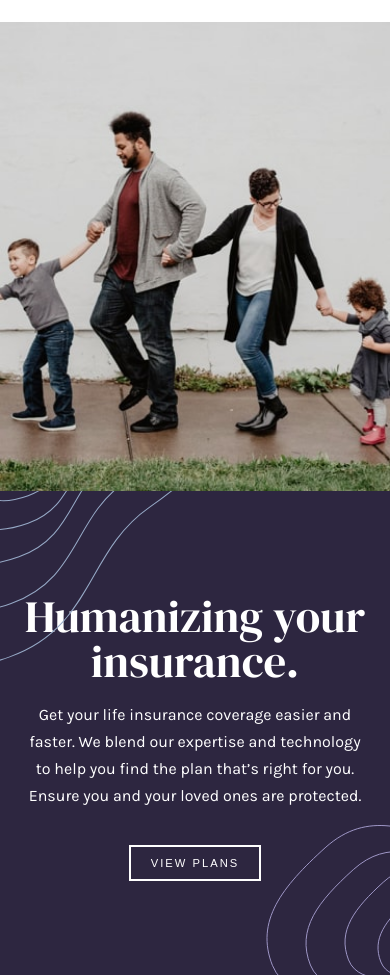
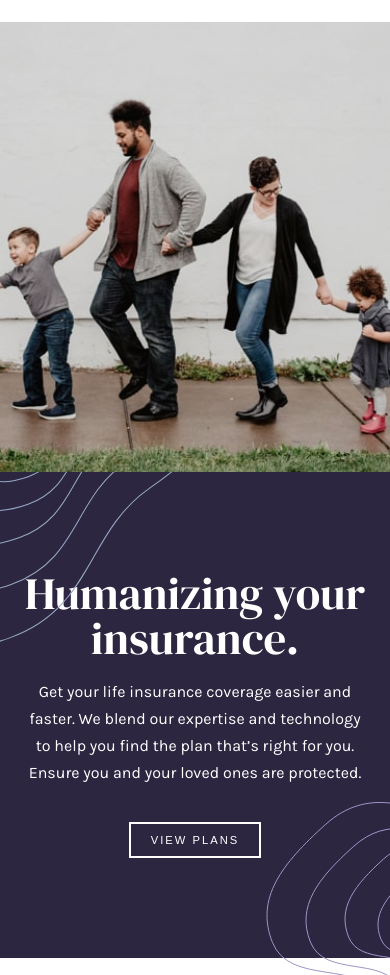
Before and after one commit to dinakonto/insure-landing-page, a website: page index.html in a window 390 px wide. Shown: the part 64-1039 px from the top of the page. Drawn offline with Linux system fonts and the light colour scheme.

Commit message:
Refactor hero-img to responsively crop better

```diff
--- a/styles/sass/styles.sass
+++ b/styles/sass/styles.sass
@@ -94,9 +94,13 @@ button.btn-smaller
 .hero-section .hero-img
   width: calc(100% + 40px)
   margin-left: -$pg-margin
-  // height: 450px
-  // overflow: hidden
-.hero-section .hero-img img
+  max-height: 450px
+  overflow: hidden
+  display: flex
+  align-items: center
+  flex-direction: row
+.hero-section .hero-img picture,
+.hero-section .hero-img picture img
   width: 100%
 .hero-section .text
   color: white
@@ -112,7 +116,7 @@ button.btn-smaller
   height: 170px
   width: 50%
   position: absolute
-  top: -104px
+  top: -100px
   left: -$pg-margin
 .hero-section .text::after
   background: url("../../assets/bg-pattern-intro-right-mobile.svg") no-repeat
@@ -123,14 +127,6 @@ button.btn-smaller
   width: 50%
   position: absolute
   right: -$pg-margin
-
-
-
-
-
-
-
-
 
 
 
```
Also changed, not shown: styles/css/styles.css, 1 other file.
